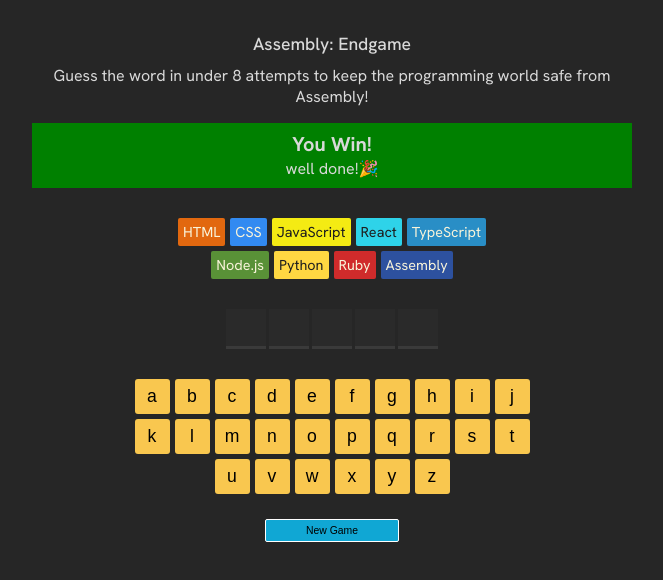
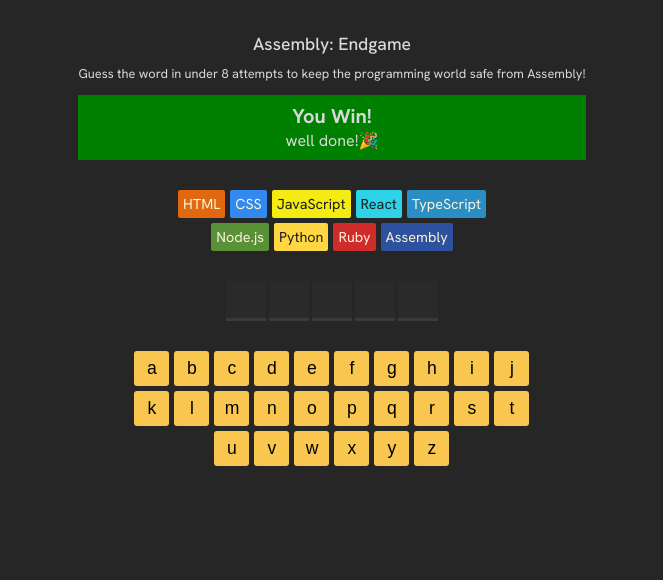
Before and after one commit to Shayan200507/Word_Game, a React (Vite) app in the folder my-app/: page / in a window 1280 px wide. Shown: the top 580 px of the page, without its empty margins (308-971 px from the left). Built offline with nearby package versions, Linux system fonts and the light colour scheme.

Commit message:
new changes plz

```diff
--- a/my-app/src/App.css
+++ b/my-app/src/App.css
@@ -13,6 +13,9 @@
     display: flex;
     justify-content: center;
 }
+
+
+
 
 .title {
 
@@ -35,6 +38,7 @@
 .title > p {
   margin-top: 0;
   text-align: center;
+  font-size: 0.8rem;
 
 }
 
@@ -70,8 +74,29 @@
   margin: 30px auto;
 }
 
+.langBlock.lostLang::before{
+
+
+   content: "💀";
+
+    display: flex;
+    align-items: center;
+    justify-content: center;
+
+   position: absolute;
+       height: 100%;
+    width: 100%;
+    top: 0;
+    left: 0;
+    background-color: rgba(0, 0, 0, 0.7);
+
+
+
+
+}
 
 .langBlock{
+  position: relative;
 
   padding: 5px 5px;
   border-radius: 2px;
@@ -129,8 +154,9 @@
 max-width: 400px;
 
 gap: 5px;
-margin: 0 auto;
-margin-bottom: 25px;
+
+margin: 0 auto 0 auto;
+padding-bottom: 50px;
 
 
 }
--- a/my-app/src/App.jsx
+++ b/my-app/src/App.jsx
@@ -11,8 +11,8 @@
   const [Word, setWord] = useState("REACT")
   const [letters, setLetters] = useState([])
 
-  const wrongguesses = letters.filter((Element) => {if (Word.includes(Element.toUpperCase())) return true})
-
+  const wrongguesses = letters.filter((Element) => {  return (!Word.includes(Element.toUpperCase())) }).length
+  const isGameOver = wrongguesses === languages.length-1
 
 
 
@@ -41,7 +41,7 @@
 
   }
 
-  const displayArray = languages.map((langauge) => { return <span key={nanoid()}  style={{ backgroundColor : langauge.backgroundColor, color : langauge.color}}   className='langBlock'>{langauge.name}</span>})
+  const displayArray = languages.map((langauge,index) => { return <span key={index}  style={{ backgroundColor : langauge.backgroundColor, color : langauge.color}}   className= { clsx('langBlock',{ lostLang : index < wrongguesses})}>{langauge.name}</span>})
   const displayArrWord = arrWord.map((letter) =>(<span key={nanoid()}  className='letterBox'>{letters.includes(letter.toLowerCase()) ?letter : ""}</span> ))
   const  displayArrAlphabet = arrAlphabet.map((letter) =>(<button key={nanoid()} onClick={() => handleKeyboardeClick(letter)}  className={clsx('alphaButton',{
      correct: letters.includes(letter) && arrWord.includes(letter.toUpperCase()),
@@ -70,7 +70,7 @@
            <div className='langContainer'>{displayArray}</div>
            <div className="wordContainer">{displayArrWord}</div>
            <div className='keyBoard'>{displayArrAlphabet}</div>
-           <div className='newGame'><button>New Game</button></div>
+           {isGameOver && <div className='newGame'><button>New Game</button></div>}
 
     </>
   )
```
